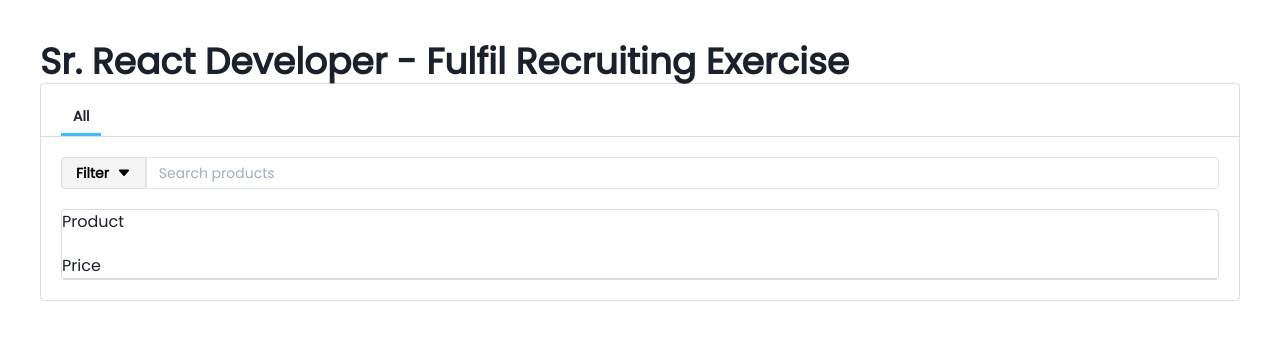
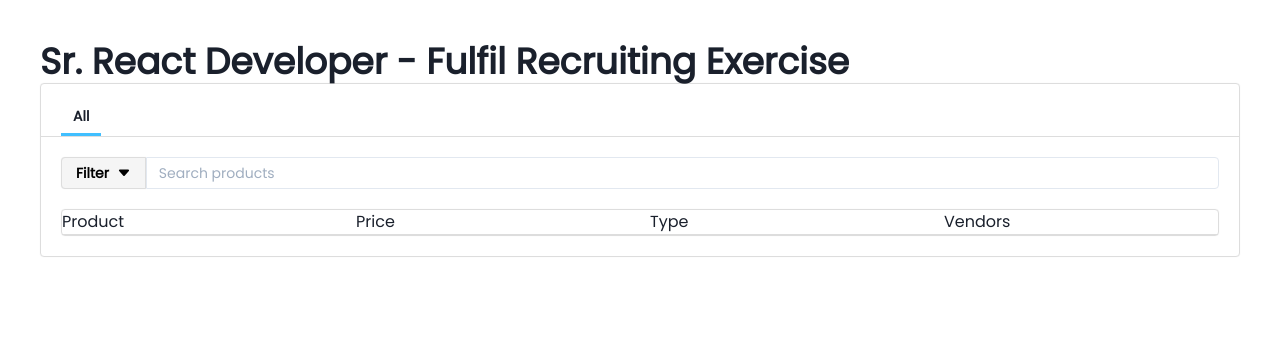
Before and after one commit to chineduogada/sr-react-dev-fulfil-exercise, a Next.js app: page / in a window 1280 px wide. Shown: the top 340 px of the page. Built offline with nearby package versions, Linux system fonts and the light colour scheme.

Commit message:
style(DataTable): add styles to columns
Refs: #1

```diff
--- a/components/DataTable/DataTable.tsx
+++ b/components/DataTable/DataTable.tsx
@@ -16,7 +16,10 @@
 }
 
 const DataTable: React.FC<DataTableProps> = ({ columns }) => {
-  const gridTemplateColumns = columns?.reduce((acc, col) => "", "");
+  const gridTemplateColumns = columns?.reduce((acc, col) => acc + "1fr ", "");
+
+  console.log(gridTemplateColumns);
+  console.log(columns.length);
 
   return (
     <Box as="section" data-testId="data-table" {...layoutStyles} py={5}>
@@ -45,7 +48,7 @@
         <Box {...layoutStyles} mt={5}>
           {/* Head */}
           <Grid
-            //   gridTemplateColumns={gridTemplateColumns}
+            gridTemplateColumns={gridTemplateColumns}
             gridGap={5}
             borderBottom={layoutStyles.border}
             borderColor={layoutStyles.borderColor}
--- a/pages/index.tsx
+++ b/pages/index.tsx
@@ -23,6 +23,18 @@
             numeric: true, // Right Align
             width: "10px",
           },
+          {
+            id: "type",
+            label: "Type",
+            numeric: true, // Right Align
+            width: "10px",
+          },
+          {
+            id: "vendors",
+            label: "Vendors",
+            numeric: true, // Right Align
+            width: "10px",
+          },
         ]}
       />
     </Box>
```
